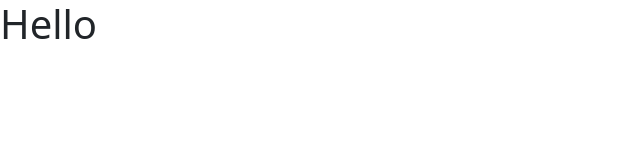
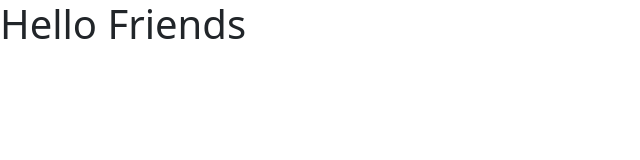
Before and after one commit to ItsAbdullah098/Eproject-Web, a plain HTML site: page index.html in a window 1280 px wide. Shown: the whole page, without its empty margins (0-640 px from the left). Drawn offline with nearby package versions, Linux system fonts and the light colour scheme.

Commit message:
kardiya hai

```diff
--- a/index.html
+++ b/index.html
@@ -12,7 +12,7 @@
 <body>
 
 
-<h1>Hello</h1>
+<h1>Hello Friends</h1>
 
 <script src="script.js"></script>
 </body>
```
